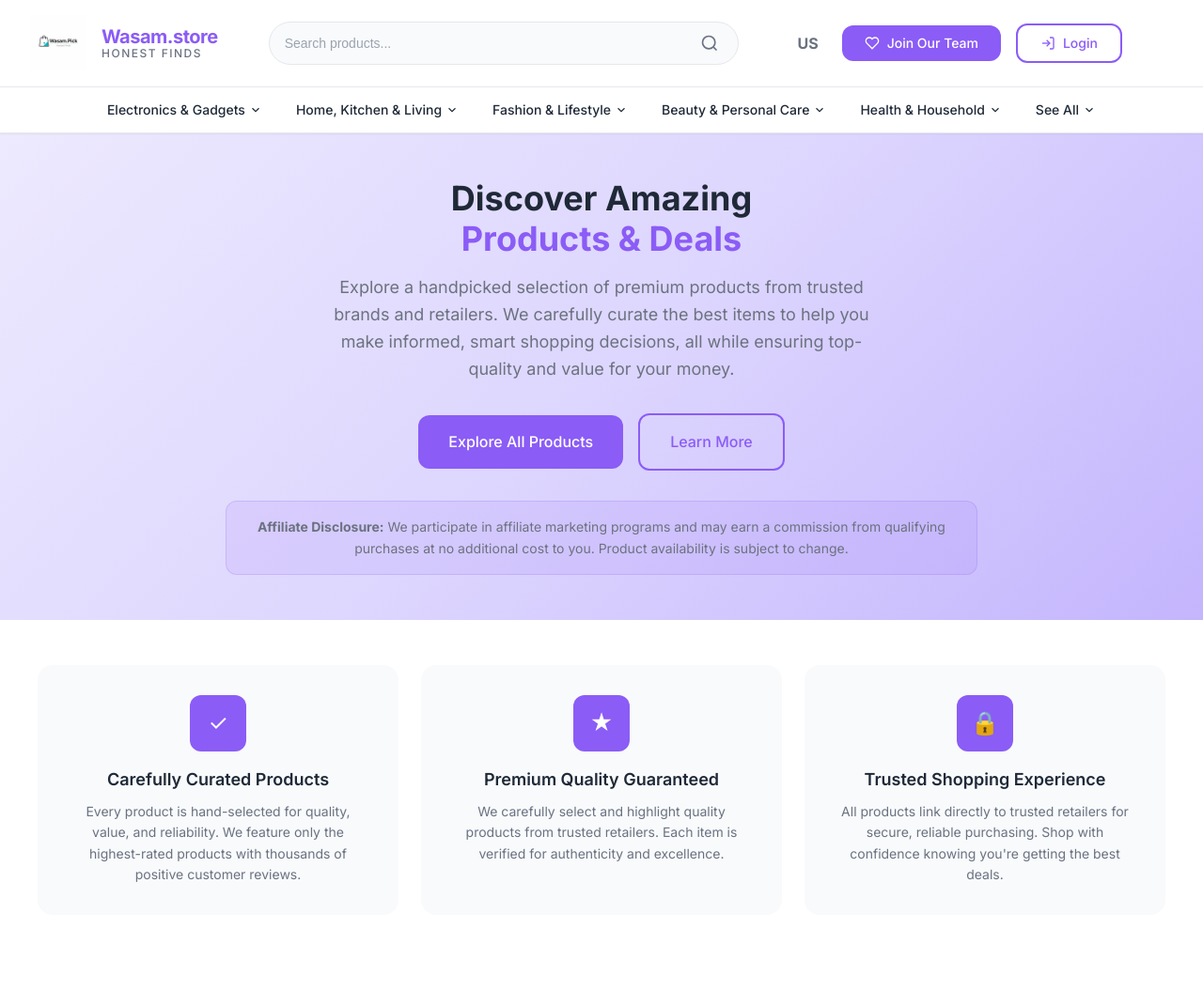
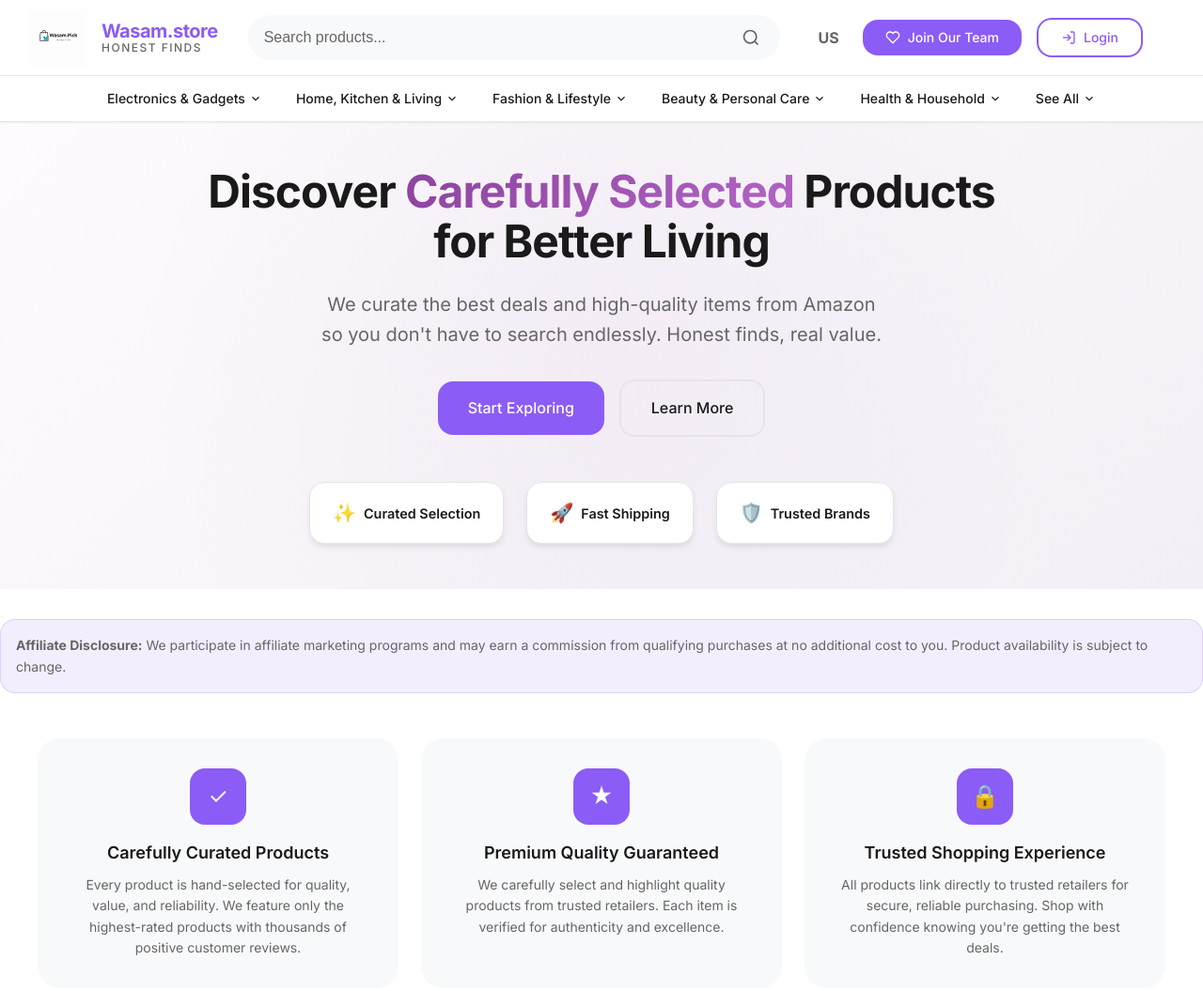
Before and after one commit to itsdhanush27/Wasam_store, a website: page index.html in a window 1280 px wide. Shown: the top 1055 px of the page at 94% size. Drawn offline with Linux system fonts and the light colour scheme; no server answers.

Commit message:
Redesign homepage to match Freeticle style (Colors, Layout, Logo)

```diff
--- a/css/style.css
+++ b/css/style.css
@@ -19,45 +19,65 @@
   --text-light: #9CA3AF;
 
   --bg-white: #FFFFFF;
-  --bg-light: #F8FAFC;
-  --bg-purple-gradient: linear-gradient(135deg, #EDE9FE 0%, #DDD6FE 50%, #C4B5FD 100%);
-
-  --border-color: #E5E7EB;
+  /* Freeticle-inspired Palette */
+  --primary-color: #8b439c;
+  /* Purple */
+  --primary-hover: #7a3a89;
+  --secondary-color: #fca311;
+  /* Accent Orange/Gold if needed, keeping generic for now */
+  --text-dark: #1a1a1a;
+  --text-gray: #666666;
+  --bg-white: #ffffff;
+  --bg-light: #f8f9fa;
+  --border-color: #e5e5e5;
+  --success-color: #10b981;
+  --error-color: #ef4444;
+
+  /* Typography */
+  --font-main: 'Inter', system-ui, -apple-system, sans-serif;
+
+  /* Font Sizes */
+  --font-size-xs: 0.75rem;
+  /* 12px */
+  --font-size-sm: 0.875rem;
+  /* 14px */
+  --font-size-base: 1rem;
+  /* 16px */
+  --font-size-lg: 1.125rem;
+  /* 18px */
+  --font-size-xl: 1.25rem;
+  /* 20px */
+  --font-size-2xl: 1.5rem;
+  /* 24px */
+  --font-size-3xl: 2rem;
+  /* 32px */
+  --font-size-4xl: 3rem;
+  /* 48px */
+
+  /* Spacing */
+  --spacing-xs: 4px;
+  --spacing-sm: 8px;
+  --spacing-md: 16px;
+  --spacing-lg: 24px;
+  --spacing-xl: 32px;
+  --spacing-2xl: 48px;
+
+  /* Border Radius */
+  --radius-sm: 8px;
+  --radius-md: 12px;
+  --radius-lg: 16px;
+  --radius-xl: 24px;
+  --radius-round: 50%;
+
+  /* Shadows */
   --shadow-sm: 0 1px 2px rgba(0, 0, 0, 0.05);
-  --shadow-md: 0 4px 6px -1px rgba(0, 0, 0, 0.1), 0 2px 4px -1px rgba(0, 0, 0, 0.06);
-  --shadow-lg: 0 10px 15px -3px rgba(0, 0, 0, 0.1), 0 4px 6px -2px rgba(0, 0, 0, 0.05);
-  --shadow-purple: 0 4px 14px rgba(139, 92, 246, 0.3);
-
-  /* Typography */
-  --font-family: 'Inter', -apple-system, BlinkMacSystemFont, 'Segoe UI', Roboto, Oxygen, Ubuntu, sans-serif;
-  --font-size-xs: 0.75rem;
-  --font-size-sm: 0.875rem;
-  --font-size-base: 1rem;
-  --font-size-lg: 1.125rem;
-  --font-size-xl: 1.25rem;
-  --font-size-2xl: 1.5rem;
-  --font-size-3xl: 1.875rem;
-  --font-size-4xl: 2.25rem;
-
-  /* Spacing */
-  --spacing-xs: 0.25rem;
-  --spacing-sm: 0.5rem;
-  --spacing-md: 1rem;
-  --spacing-lg: 1.5rem;
-  --spacing-xl: 2rem;
-  --spacing-2xl: 3rem;
-
-  /* Border Radius */
-  --radius-sm: 0.375rem;
-  --radius-md: 0.5rem;
-  --radius-lg: 0.75rem;
-  --radius-xl: 1rem;
-  --radius-full: 9999px;
+  --shadow-md: 0 4px 6px -1px rgba(0, 0, 0, 0.1);
+  --shadow-lg: 0 10px 15px -3px rgba(0, 0, 0, 0.1);
+  --shadow-hover: 0 20px 25px -5px rgba(0, 0, 0, 0.1), 0 10px 10px -5px rgba(0, 0, 0, 0.04);
 
   /* Transitions */
-  --transition-fast: 150ms ease;
-  --transition-normal: 200ms ease;
-  --transition-slow: 300ms ease;
+  --transition-fast: 0.2s ease;
+  --transition-normal: 0.3s cubic-bezier(0.4, 0, 0.2, 1);
 }
 
 /* Reset & Base */
@@ -74,8 +94,9 @@ html {
 }
 
 body {
-  font-family: var(--font-family);
+  font-family: var(--font-main);
   font-size: var(--font-size-base);
+  /* This variable is no longer defined in :root, consider updating */
   line-height: 1.6;
   color: var(--text-dark);
   background-color: var(--bg-white);
@@ -142,7 +163,7 @@ ol {
 .header {
   position: sticky;
   top: 0;
-  z-index: 100;
+  z-index: 1000;
   background: var(--bg-white);
   box-shadow: var(--shadow-sm);
 }
@@ -151,10 +172,12 @@ ol {
   display: flex;
   align-items: center;
   justify-content: space-between;
-  padding: var(--spacing-md) var(--spacing-xl);
-  gap: var(--spacing-lg);
+  padding: var(--spacing-sm) var(--spacing-xl);
+  gap: var(--spacing-xl);
   max-width: 1400px;
   margin: 0 auto;
+  height: 80px;
+  /* Fixed height for consistency */
 }
 
 .logo {
@@ -258,10 +281,10 @@ ol {
   color: var(--primary-purple);
 }
 
-/* Search Bar */
+/* Search Bar - Centered & Large */
 .search-container {
   flex: 1;
-  max-width: 500px;
+  max-width: 600px;
   position: relative;
 }
 
@@ -269,41 +292,57 @@ ol {
   display: flex;
   align-items: center;
   background: var(--bg-light);
-  border: 1px solid var(--border-color);
-  border-radius: var(--radius-full);
-  padding: var(--spacing-sm) var(--spacing-md);
+  border: 1px solid transparent;
+  border-radius: var(--radius-xl);
+  /* Deep rounded corners */
+  padding: 6px var(--spacing-md);
   transition: all var(--transition-fast);
 }
 
 .search-bar:focus-within {
-  border-color: var(--primary-purple);
-  box-shadow: 0 0 0 3px rgba(139, 92, 246, 0.1);
+  background: var(--bg-white);
+  border-color: var(--primary-color);
+  box-shadow: 0 0 0 4px rgba(139, 67, 156, 0.1);
+}
+
+.search-icon {
+  color: var(--text-gray);
+  margin-right: var(--spacing-sm);
 }
 
 .search-bar input {
-  flex: 1;
   border: none;
   background: none;
-  font-size: var(--font-size-sm);
+  width: 100%;
+  padding: var(--spacing-sm) 0;
+  font-size: var(--font-size-base);
   color: var(--text-dark);
   outline: none;
+  flex: 1;
 }
 
 .search-bar input::placeholder {
-  color: var(--text-light);
+  color: var(--text-gray);
 }
 
 .search-bar button {
+  /* Close/Clear button style */
   display: flex;
   align-items: center;
   justify-content: center;
   color: var(--text-gray);
   padding: var(--spacing-xs);
-  transition: color var(--transition-fast);
+  cursor: pointer;
+  background: none;
+  border: none;
 }
 
 .search-bar button:hover {
-  color: var(--primary-purple);
+  color: var(--primary-color);
+}
+
+.search-bar button:hover {
+  color: var(--primary-color);
 }
 
 /* Header Actions */
@@ -578,36 +617,100 @@ ol {
 /* ===================================
    HERO SECTION
    =================================== */
+/* ===================================
+   HERO SECTION
+   =================================== */
 .hero {
-  background: var(--bg-purple-gradient);
+  background: linear-gradient(135deg, #fdfbfd 0%, #f4eff6 100%);
+  /* Subtle purple tint */
   padding: var(--spacing-2xl) var(--spacing-xl);
   text-align: center;
+  position: relative;
+  overflow: hidden;
+}
+
+.hero::before {
+  /* Ambient background blob */
+  content: '';
+  position: absolute;
+  top: -50%;
+  left: 50%;
+  transform: translateX(-50%);
+  width: 1000px;
+  height: 1000px;
+  background: radial-gradient(circle, rgba(139, 67, 156, 0.05) 0%, transparent 70%);
+  z-index: 0;
+  pointer-events: none;
 }
 
 .hero-content {
-  max-width: 800px;
+  position: relative;
+  z-index: 1;
+  max-width: 900px;
   margin: 0 auto;
 }
 
 .hero h1 {
-  font-size: var(--font-size-4xl);
-  font-weight: 700;
+  font-size: 3rem;
+  /* Large Headline */
+  font-weight: 800;
   color: var(--text-dark);
-  margin-bottom: var(--spacing-md);
-  line-height: 1.2;
+  margin-bottom: var(--spacing-lg);
+  line-height: 1.1;
+  letter-spacing: -1px;
 }
 
 .hero h1 span {
-  color: var(--primary-purple);
+  background: linear-gradient(135deg, var(--primary-color), #b265c6);
+  -webkit-background-clip: text;
+  -webkit-text-fill-color: transparent;
 }
 
 .hero p {
-  font-size: var(--font-size-lg);
+  font-size: 1.25rem;
   color: var(--text-gray);
   margin-bottom: var(--spacing-xl);
   max-width: 600px;
   margin-left: auto;
   margin-right: auto;
+  line-height: 1.6;
+}
+
+/* Value Props (Hero Boxes) */
+.hero-values {
+  display: flex;
+  justify-content: center;
+  gap: var(--spacing-lg);
+  margin-top: var(--spacing-2xl);
+  flex-wrap: wrap;
+}
+
+.value-box {
+  background: var(--bg-white);
+  padding: var(--spacing-md) var(--spacing-lg);
+  border-radius: var(--radius-lg);
+  box-shadow: var(--shadow-md);
+  display: flex;
+  align-items: center;
+  gap: var(--spacing-sm);
+  border: 1px solid var(--border-color);
+  transition: transform var(--transition-fast);
+}
+
+.value-box:hover {
+  transform: translateY(-2px);
+  border-color: var(--primary-color);
+}
+
+.value-icon {
+  color: var(--primary-color);
+  font-size: 1.25rem;
+}
+
+.value-text {
+  font-weight: 600;
+  font-size: 0.9rem;
+  color: var(--text-dark);
 }
 
 .hero-buttons {
@@ -746,50 +849,63 @@ ol {
   gap: var(--spacing-lg);
 }
 
-/* Product Card */
+/* Product Card Freeticle Style */
 .product-card {
   background: var(--bg-white);
   border: 1px solid var(--border-color);
-  border-radius: var(--radius-xl);
+  border-radius: var(--radius-lg);
+  /* Rounded 16px approx */
   overflow: hidden;
   transition: all var(--transition-normal);
+  display: flex;
+  flex-direction: column;
+  height: 100%;
 }
 
 .product-card:hover {
-  transform: translateY(-5px);
+  transform: translateY(-4px);
   box-shadow: var(--shadow-lg);
-  border-color: var(--primary-purple-light);
+  border-color: var(--primary-color);
+  /* Highlight border on hover */
 }
 
 .product-image {
   position: relative;
   aspect-ratio: 1;
-  background: var(--bg-light);
-  overflow: hidden;
+  /* Square image area */
+  background: white;
+  padding: var(--spacing-md);
+  display: flex;
+  align-items: center;
+  justify-content: center;
+  border-bottom: 1px solid var(--bg-light);
 }
 
 .product-image img {
-  width: 100%;
-  height: 100%;
+  max-width: 100%;
+  max-height: 100%;
   object-fit: contain;
-  padding: var(--spacing-md);
-  transition: transform var(--transition-slow);
+  transition: transform var(--transition-normal);
 }
 
 .product-card:hover .product-image img {
-  transform: scale(1.05);
+  transform: scale(1.08);
+  /* Subtle zoom */
 }
 
 .product-badge {
   position: absolute;
   top: var(--spacing-sm);
   left: var(--spacing-sm);
-  background: var(--primary-purple);
-  color: var(--bg-white);
-  font-size: var(--font-size-xs);
-  font-weight: 600;
-  padding: var(--spacing-xs) var(--spacing-sm);
-  border-radius: var(--radius-sm);
+  background: var(--secondary-color);
+  /* Orange/Gold badge */
+  color: white;
+  font-size: 0.75rem;
+  font-weight: 700;
+  padding: 4px 8px;
+  border-radius: var(--radius-md);
+  z-index: 2;
+  box-shadow: var(--shadow-sm);
 }
 
 .product-info {
--- a/index.html
+++ b/index.html
@@ -17,7 +17,8 @@
     <link rel="stylesheet" href="css/style.css">
 
     <!-- Favicon -->
-    <link rel="icon" type="image/png" href="assets/logo.png">
+    <!-- Favicon -->
+    <link rel="icon" type="image/svg+xml" href="assets/logo.svg">
 </head>
 
 <body>
@@ -26,8 +27,9 @@
     <header class="header">
         <div class="header-main">
             <!-- Logo -->
+            <!-- Logo -->
             <a href="index.html" class="logo">
-                <img src="assets/logo.png" alt="Wasam.store">
+                <img src="assets/logo.svg" alt="Wasam.store">
                 <div class="logo-text">
                     <span class="logo-name">Wasam.store</span>
                     <span class="logo-tagline">Honest Finds</span>
@@ -188,25 +190,47 @@
         </nav>
     </header>
 
-    <!-- Hero Section -->
+    <!-- Hero Section with Value Props -->
     <section class="hero">
-        <div class="hero-content fade-in">
-            <h1>Discover Amazing<br><span>Products & Deals</span></h1>
-            <p>Explore a handpicked selection of premium products from trusted brands and retailers. We carefully curate
-                the best items to help you make informed, smart shopping decisions, all while ensuring top-quality and
-                value for your money.</p>
+        <div class="hero-content">
+            <h1>
+                Discover <span>Carefully Selected</span> Products for Better Living
+            </h1>
+            <p>
+                We curate the best deals and high-quality items from Amazon so you don't have to search endlessly.
+                Honest finds, real value.
+            </p>
+
             <div class="hero-buttons">
-                <a href="products.html" class="btn btn-primary">Explore All Products</a>
-                <a href="about.html" class="btn btn-outline">Learn More</a>
+                <a href="#products" class="btn btn-primary">Start Exploring</a>
+                <a href="about.html" class="btn btn-outline"
+                    style="border-color: var(--border-color); color: var(--text-dark);">Learn More</a>
             </div>
 
-            <!-- Affiliate Disclosure -->
-            <div class="affiliate-disclosure">
-                <strong>Affiliate Disclosure:</strong> We participate in affiliate marketing programs and may earn a
-                commission from qualifying purchases at no additional cost to you. Product availability is subject to
-                change.
+            <!-- Freeticle-style Value Boxes -->
+            <div class="hero-values">
+                <div class="value-box">
+                    <span class="value-icon">✨</span>
+                    <span class="value-text">Curated Selection</span>
+                </div>
+                <div class="value-box">
+                    <span class="value-icon">🚀</span>
+                    <span class="value-text">Fast Shipping</span>
+                </div>
+                <div class="value-box">
+                    <span class="value-icon">🛡️</span>
+                    <span class="value-text">Trusted Brands</span>
+                </div>
             </div>
         </div>
+    </section>
+    <!-- Affiliate Disclosure -->
+    <div class="affiliate-disclosure">
+        <strong>Affiliate Disclosure:</strong> We participate in affiliate marketing programs and may earn a
+        commission from qualifying purchases at no additional cost to you. Product availability is subject to
+        change.
+    </div>
+    </div>
     </section>
 
     <!-- Feature Cards -->
```
Also changed, not shown: about.html (+1 -1 lines), contact.html (+1 -1 lines), login.html (+1 -1 lines), product.html (+1 -1 lines), products.html (+1 -1 lines), assets/logo.svg (added).
